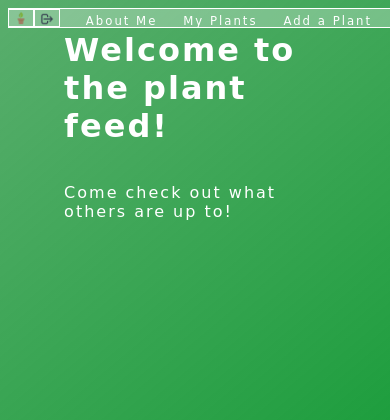
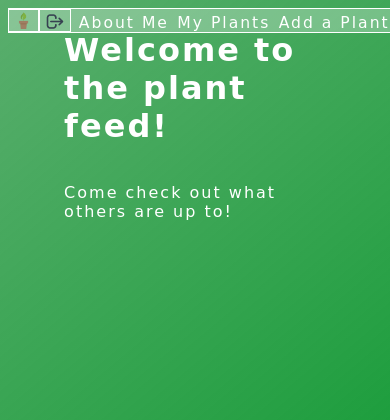
Before and after one commit to PeterOlsen1/PlantProcessor, a Flask app: page /templates/plantFeed in a window 390 px wide. Shown: the top 420 px of the page. Run offline with Flask 3, Linux system fonts and the light colour scheme; data that the repository does not hold is empty; some libraries are stand-ins or nearby versions; some web fonts are replaced.

Commit message:
Responsive changes

```diff
--- a/webapp/static/css/main.css
+++ b/webapp/static/css/main.css
@@ -13,8 +13,8 @@ nav {
     border-top: 1px solid white;
     border-bottom: 1px solid white;
     background-color: rgba(255, 255, 255, 0.288);
-    font-size: 3vmin;
-    height: 4.5vmin;
+    font-size: 4vmin;
+    height: 6vmin;
     position: fixed;
     width: 100%;
     z-index: 2;
```
